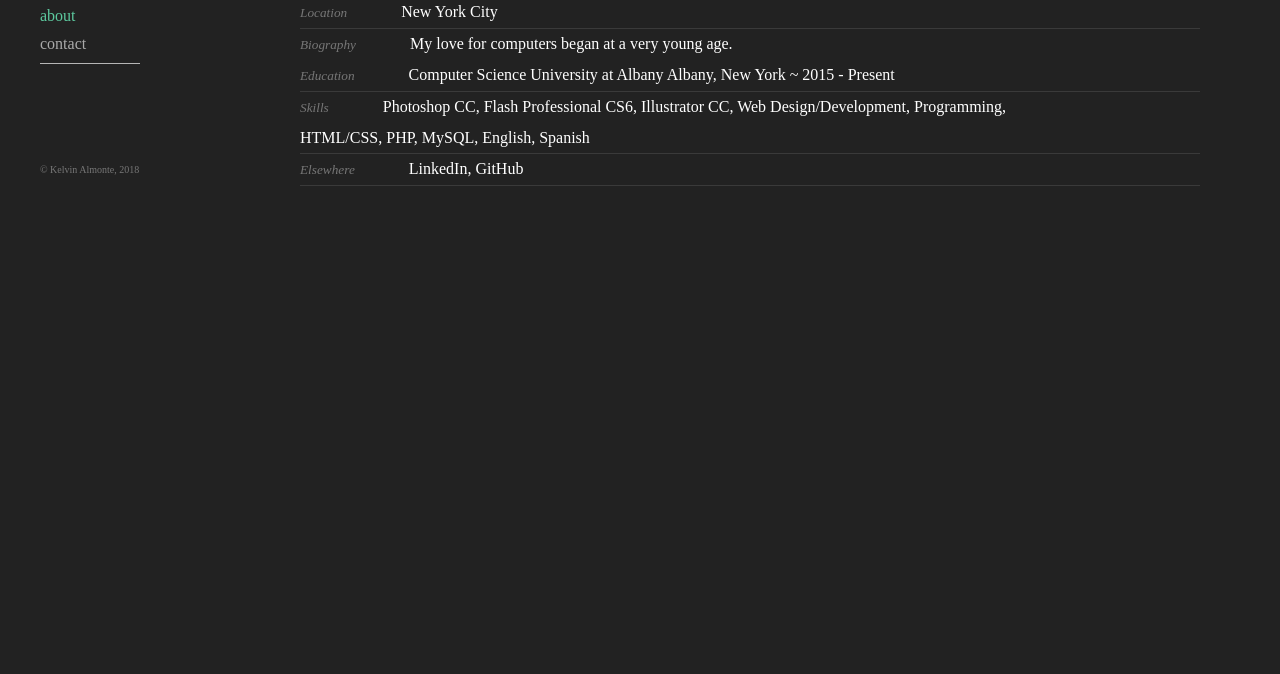
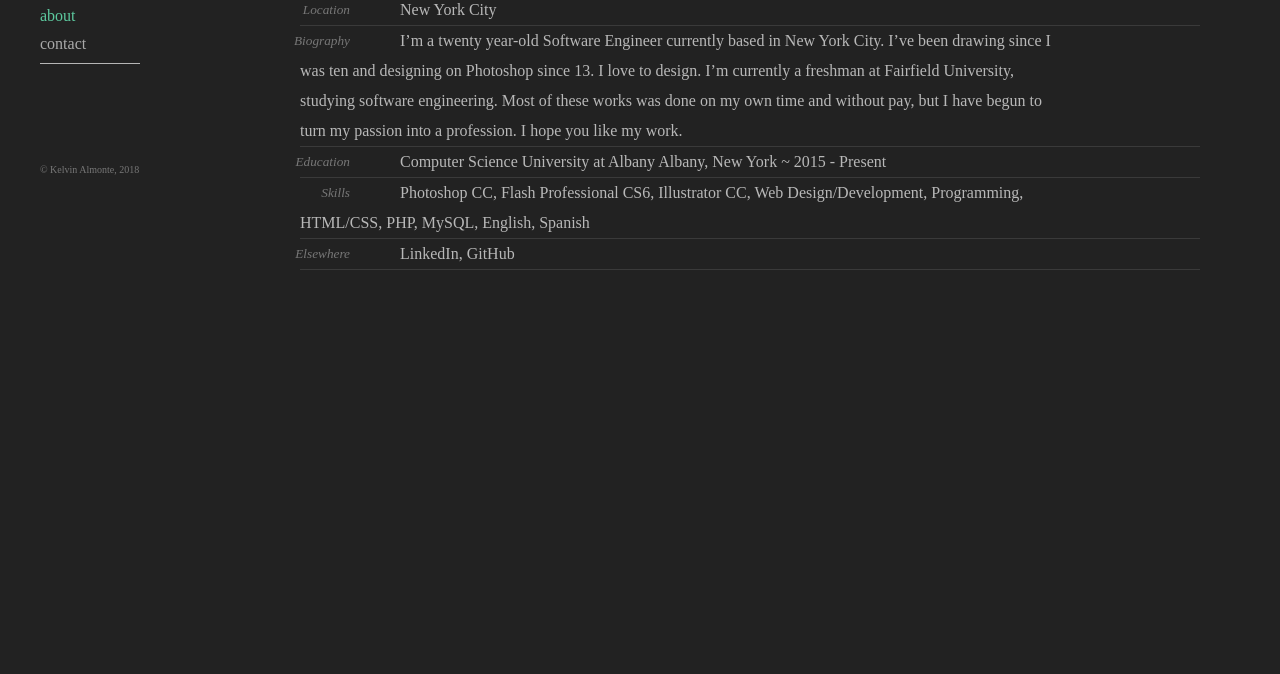
Before and after one commit to kelalm/kelalm.github.io, a plain HTML site: page about.html in a window 1280 px wide. Shown: the part 126-800 px from the top of the page. Drawn offline with Linux system fonts and the light colour scheme.

Commit message:
Added biography

```diff
--- a/about.html
+++ b/about.html
@@ -39,9 +39,19 @@
                 <div class = "block part biography">
                 <div class = "row">
                         <h5>Biography</h5>
-                        <p>My love for computers began at a very young age.
+                        <p>
+                            I’m a twenty year-old Software Engineer currently
+                            based in New York City. I’ve been
+                            drawing since I was ten and designing
+                            on Photoshop since 13. I love to design.
+                            I’m currently a freshman at Fairfield University,
+                            studying software engineering. Most of these works was
+                            done on my own time and without pay, but I have
+                            begun to turn my passion into a profession.
+                            I hope you like my work.
                         </p>
                     </div>
+                    <div class = "aboutLine"></div>
                 </div>
                 <div class = "block part" data-name="education">
                     <div class = "row">
--- a/main.css
+++ b/main.css
@@ -109,6 +109,24 @@ h5{
 
 }
 
+.about h5 {
+    line-height: 24px;
+    float: left;
+    margin: 0 0 0 -50px;
+    width: 100px;
+    position: absolute;
+    text-align: right;
+
+}
+
+.about p {
+    margin: 0 0 0 50px;
+    color: #b8b8b8;
+    -webkit-margin-before: 1em;
+}
+
+
+
 .aboutLine{
     width: 900px;
     height: 1px;
```
